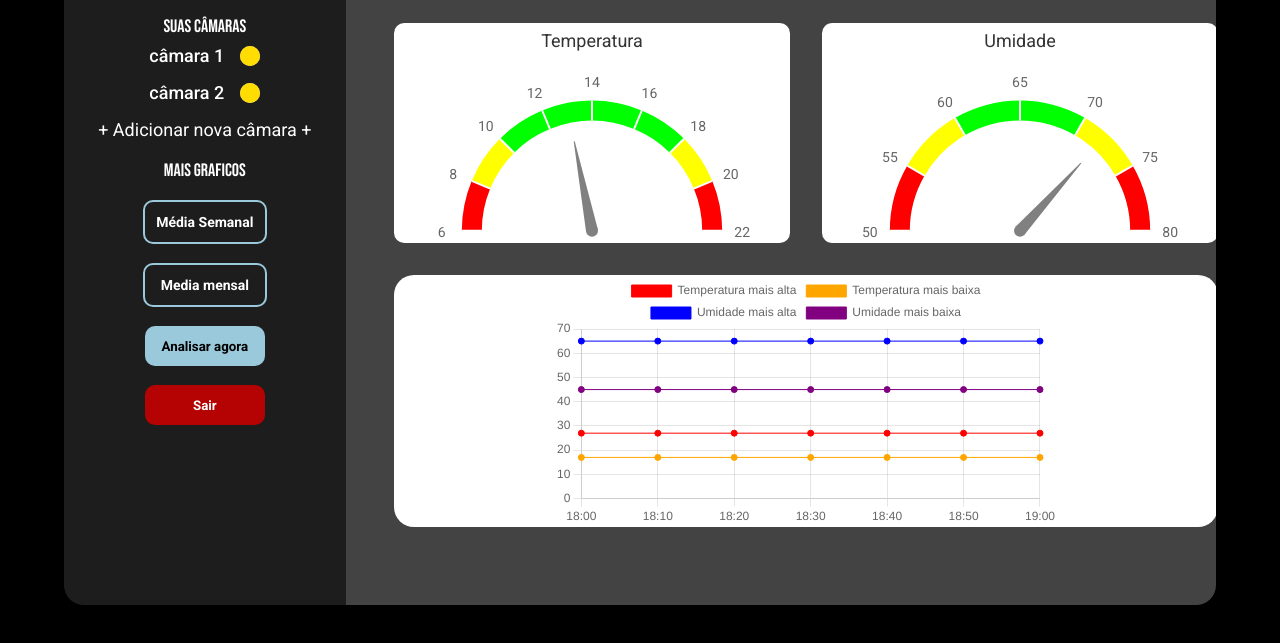
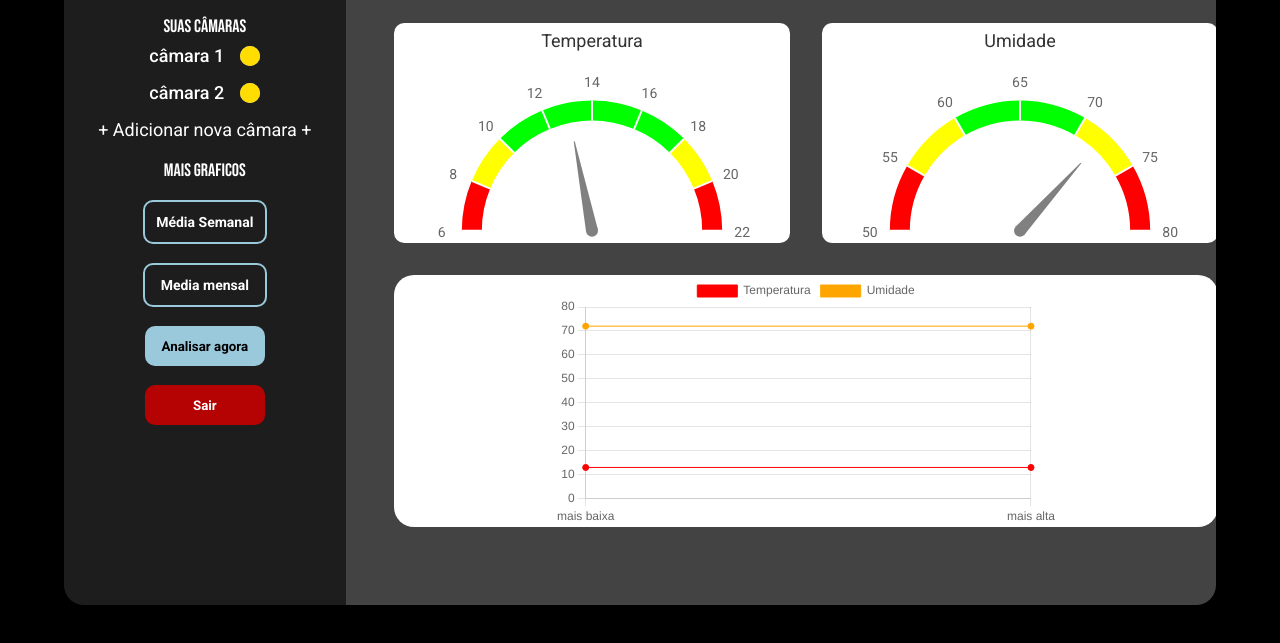
Before and after one commit to 3Go-G11/3Go, a plain HTML site: page front/site dashboard/index.html in a window 1280 px wide. Shown: the part 155-798 px from the top of the page. Drawn offline with nearby package versions, Linux system fonts and the light colour scheme.

Commit message:
dashboard novas funcionalidades

```diff
--- a/front/site dashboard/index.html
+++ b/front/site dashboard/index.html
@@ -76,8 +76,10 @@
                     <div id="gaugeUmi" class="doubleChart"></div>
                 </div>
 
-                <div class="alignDailyChart ultimate">
+                <div class="alignDailyChart ultimate" id="maiorGrafico">
                     <canvas id="dadosHora"></canvas>
+
+
                 </div>
 
 
@@ -294,13 +296,28 @@ fundo.classList.toggle('dis')
 
             }
     }, 100)
-
+    var maiorNumeroTemp = 0
+    var menorNumeroTemp = 22
+    var menorUmid = 80
+    var maiorUmid = 0
 
     setInterval(() => {
         const chart = Highcharts.charts[0];
         if (gaugeTemp && !gaugeTemp.renderer.forExport) {
             const point = gaugeTemp.series[0].points[0],
               inc = Math.round((Math.random() * 16) + 6);
+
+             if(inc > maiorNumeroTemp){
+                maiorNumeroTemp = inc
+
+
+             }
+             if(inc < menorNumeroTemp){
+                menorNumeroTemp = inc
+
+             }
+    console.log(`maior `+ maiorNumeroTemp)
+    console.log(`menor `+ menorNumeroTemp)
 
             let newValTemp = point.y + inc;
             console.log(newValTemp, inc, point.y)
@@ -516,45 +533,47 @@ fundo.classList.toggle('dis')
                 avisoMedio1 = false
             }
 
+            if(inc > maiorUmid){
+                maiorUmid = inc
+
+
+             }
+             if(inc < menorUmid){
+                menorUmid = inc
+
+             }
+    console.log(`maior `+ maiorUmid)
+    console.log(`menor `+ menorUmid)
+
             point2.update(newValUmi);
         }
     }, 3000);
+    const ctx = document.getElementById('dadosHora');
+   setInterval(() => {
+    console.log('menor umidade' + menorUmid)
+    dadosHora.destroy()
 
-    const ctx = document.getElementById('dadosHora');
     dadosHora = new Chart(ctx, {
+
 
         type: 'line',
         data: {
-            labels: ['18:00', '18:10', '18:20', '18:30', '18:40', '18:50', '19:00',],
+            labels: ['mais baixa', 'mais alta'],
             datasets: [{
-                label: 'Temperatura mais alta',
-                data: [27, 27, 27, 27, 27, 27, 27],
+                label: 'Temperatura',
+                data: [menorNumeroTemp, maiorNumeroTemp],
                 borderWidth: 1,
                 backgroundColor: 'red',
                 borderColor: 'red',
             },
             {
-                label: 'Temperatura mais baixa',
-                data: [17, 17, 17, 17, 17, 17, 17],
+                label: 'Umidade',
+                data: [menorUmid, maiorUmid],
                 borderWidth: 1,
                 backgroundColor: 'orange',
                 borderColor: 'orange',
-            },
-            {
-                label: 'Umidade mais alta',
-                data: [65, 65, 65, 65, 65, 65, 65],
-                borderWidth: 1,
-                backgroundColor: 'blue',
-                borderColor: 'blue',
-            },
-            {
-                label: 'Umidade mais baixa',
-                data: [45, 45, 45, 45, 45, 45, 45],
-                borderWidth: 1,
-                backgroundColor: 'purple',
-                borderColor: 'purple'
-            }
-            ]
+
+        }]
         },
 
         options: {
@@ -565,6 +584,8 @@ fundo.classList.toggle('dis')
             }
         },
     });
+    // maiorGrafico.innerHTML = `<canvas id="dadosHora"></canvas>`
+   }, 3000)
 
     var valor1 = 0
     var valor2 = 0
--- a/front/site institucional/style.css
+++ b/front/site institucional/style.css
@@ -87,6 +87,7 @@
     position: fixed;
     display: flex;
     align-items: center;
+    z-index: 50;
     justify-content: center;
     color: #fff;
     font-size: 22px;
@@ -104,8 +105,8 @@
     display: flex;
     flex-direction: row;
     align-items: center;
-    gap: 6rem;
-    margin-left: 6rem;
+    gap: 4rem;
+    margin-left: 4rem;
     width: 60%;
     height: 100%;
     list-style: none;
```
Also changed, not shown: front/site institucional/index.html (+2 -1 lines).
